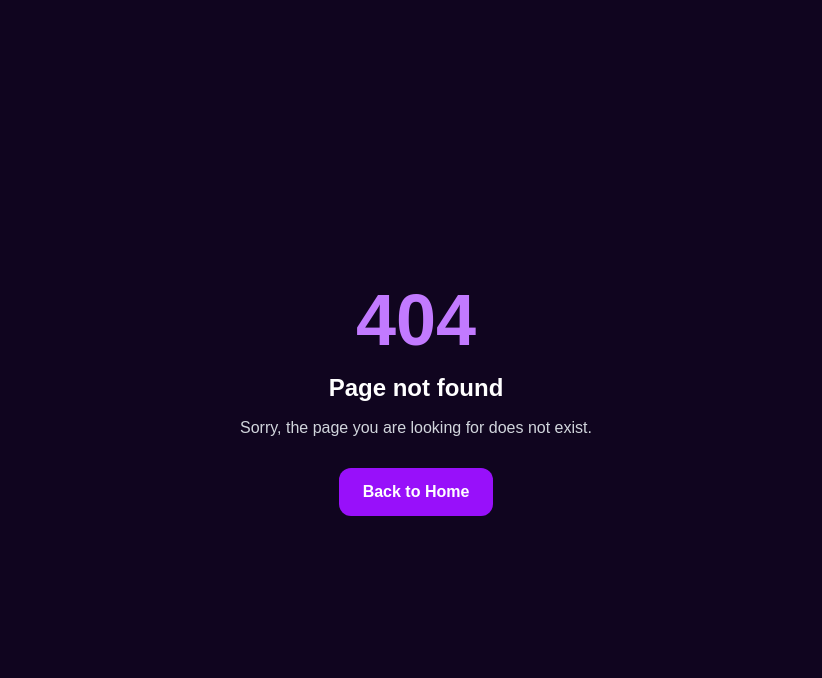
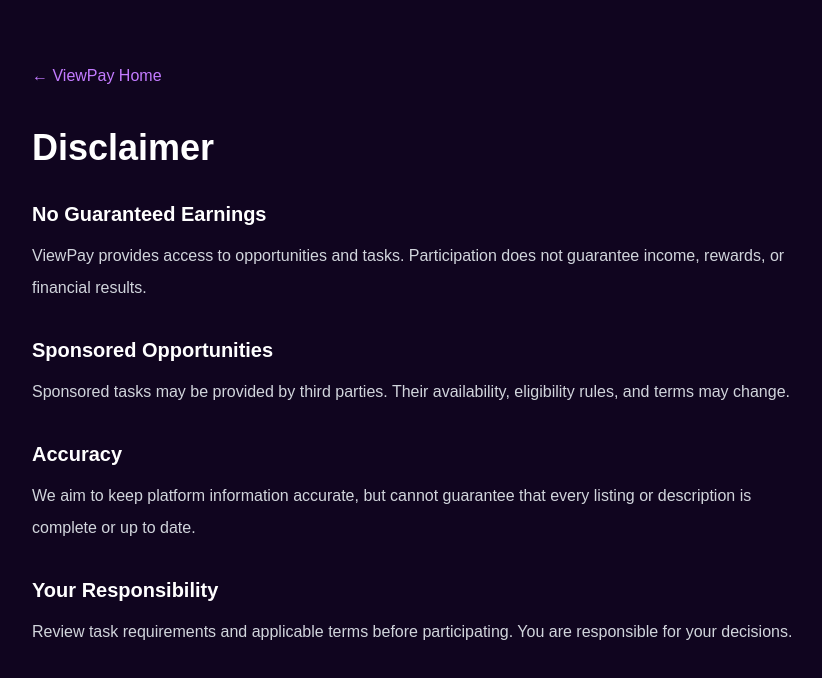
Before and after one commit to mwendaemmanuel212-lang/VIEW-PAY, a Next.js app: page /disclaimer in a window 1280 px wide. Before the commit this address had no page. Shown: the top 678 px of the page, without its empty margins (224-1046 px from the left). Built offline with nearby package versions, Linux system fonts and the light colour scheme.

Commit message:
Create DisclaimerPage component with content
This page provides a disclaimer regarding earnings, sponsored opportunities, accuracy of information, and user responsibility.

```diff
--- /dev/null
+++ b/src/app/disclaimer/page.tsx
@@ -0,0 +1,38 @@
+
+import Link from "next/link";
+
+export default function DisclaimerPage() {
+  return (
+    <main className="min-h-screen bg-[#10051f] px-6 py-16 text-white">
+      <div className="mx-auto max-w-3xl">
+        <Link href="/" className="text-purple-400">← ViewPay Home</Link>
+        <h1 className="mt-10 text-4xl font-bold">Disclaimer</h1>
+
+        <h2 className="mt-8 text-xl font-semibold">No Guaranteed Earnings</h2>
+        <p className="mt-3 leading-8 text-gray-300">
+          ViewPay provides access to opportunities and tasks. Participation
+          does not guarantee income, rewards, or financial results.
+        </p>
+
+        <h2 className="mt-8 text-xl font-semibold">Sponsored Opportunities</h2>
+        <p className="mt-3 leading-8 text-gray-300">
+          Sponsored tasks may be provided by third parties. Their
+          availability, eligibility rules, and terms may change.
+        </p>
+
+        <h2 className="mt-8 text-xl font-semibold">Accuracy</h2>
+        <p className="mt-3 leading-8 text-gray-300">
+          We aim to keep platform information accurate, but cannot
+          guarantee that every listing or description is complete
+          or up to date.
+        </p>
+
+        <h2 className="mt-8 text-xl font-semibold">Your Responsibility</h2>
+        <p className="mt-3 leading-8 text-gray-300">
+          Review task requirements and applicable terms before
+          participating. You are responsible for your decisions.
+        </p>
+      </div>
+    </main>
+  );
+}
```
